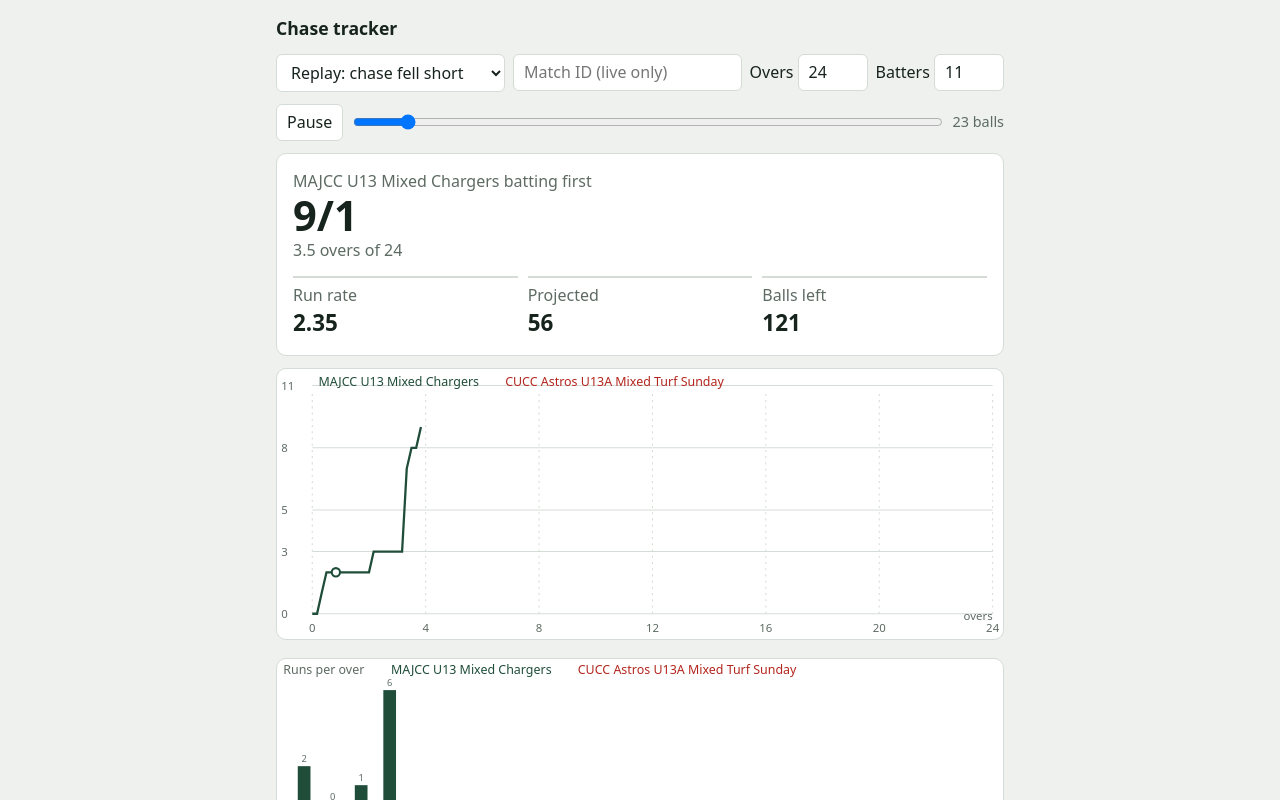
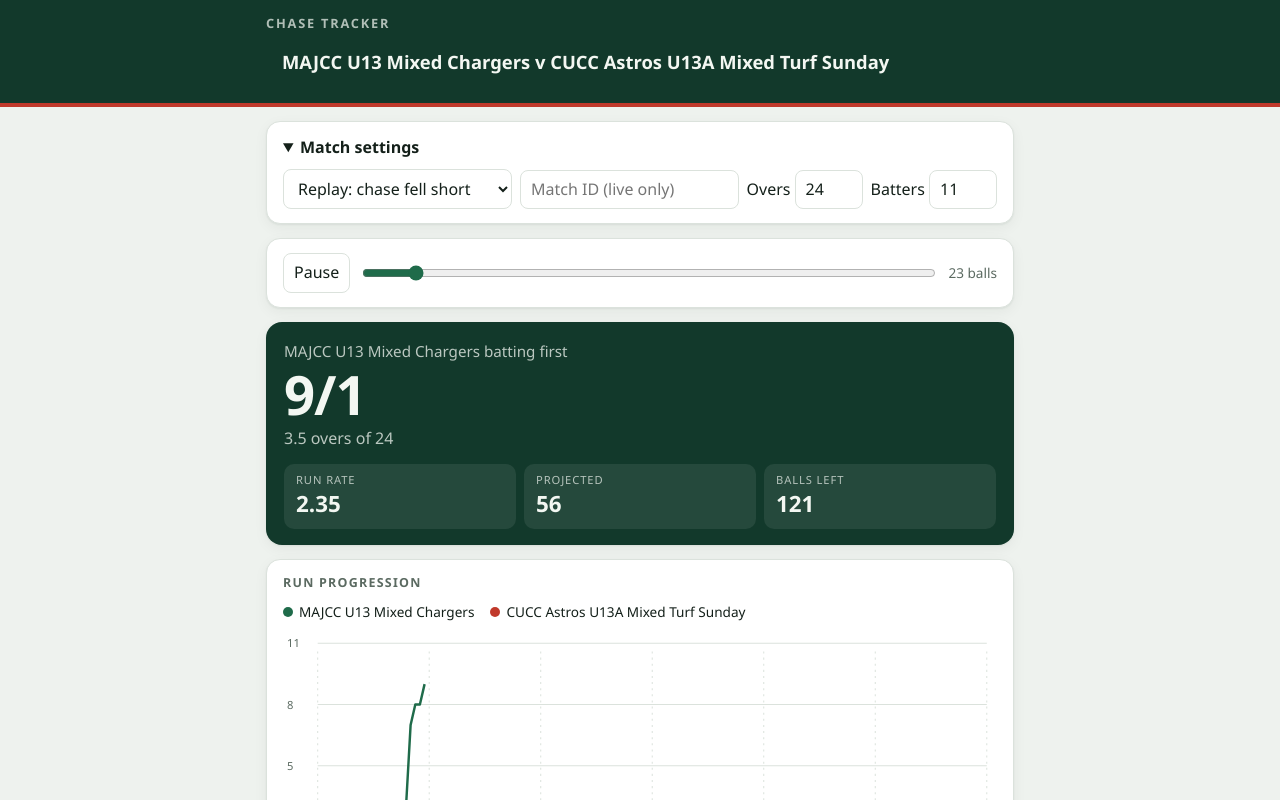
Before and after one commit to yonihersh-code/chase-tracker, a plain HTML site: page index.html in a window 1280 px wide. Both pictures are taken after a click on the button "Play". Shown: the top 800 px of the page. Drawn offline with Linux system fonts and the light colour scheme.

Commit message:
Refactor HTML structure and update styles

```diff
--- a/index.html
+++ b/index.html
@@ -5,31 +5,51 @@
 <meta name="viewport" content="width=device-width, initial-scale=1">
 <title>Chase tracker</title>
 <style>
-:root{--bg:#eef1ee;--ink:#17231d;--mute:#5d6b63;--card:#fff;--line:#d5dcd6;--a:#1f4d3a;--b:#b3261e}
-@media(prefers-color-scheme:dark){:root{--bg:#101612;--ink:#e6ece7;--mute:#93a399;--card:#18211b;--line:#2b382f;--a:#6fc79a;--b:#ff8a80}}
+:root{--bg:#eef2ee;--ink:#14201a;--mute:#5b6a61;--card:#fff;--line:#dbe2dc;--a:#1f6b4a;--b:#c0392b;--hero:#12392b;--shadow:0 1px 2px rgba(20,32,26,.06),0 4px 14px rgba(20,32,26,.05)}
+@media(prefers-color-scheme:dark){:root{--bg:#0e1511;--ink:#e6ece7;--mute:#93a399;--card:#17201a;--line:#2a372e;--a:#6fc79a;--b:#ff8a80;--hero:#0b2a1f;--shadow:none}}
 *{box-sizing:border-box}
-body{margin:0;background:var(--bg);color:var(--ink);font:16px/1.45 system-ui,sans-serif;font-variant-numeric:tabular-nums}
-main{max-width:760px;margin:0 auto;padding:16px}
-h1{font-size:1.1rem;margin:0 0 12px}
-.bar{display:flex;flex-wrap:wrap;gap:8px;align-items:center;margin-bottom:12px}
-input,select,button{font:inherit;padding:6px 10px;border:1px solid var(--line);background:var(--card);color:var(--ink);border-radius:6px}
-button{cursor:pointer}button:focus-visible,input:focus-visible,select:focus-visible{outline:2px solid var(--a);outline-offset:1px}
-#id{flex:1;min-width:220px}#lim,#bat{width:70px}
-.hero{background:var(--card);border:1px solid var(--line);border-radius:10px;padding:16px;margin-bottom:12px}
-.big{font-size:2.6rem;font-weight:700;line-height:1.1}
-.sub{color:var(--mute)}
-.grid{display:grid;grid-template-columns:repeat(auto-fit,minmax(130px,1fr));gap:10px;margin-top:14px}
-.grid div{border-top:2px solid var(--line);padding-top:6px}
-.grid b{display:block;font-size:1.4rem}
-.hot{color:var(--b)}.ok{color:var(--a)}
-svg{width:100%;height:auto;background:var(--card);border:1px solid var(--line);border-radius:10px;margin-bottom:12px}
-.note{font-size:.9rem;color:var(--mute)}
-#rp{display:none;gap:8px;align-items:center;margin-bottom:12px}#rp input[type=range]{flex:1;padding:0}
+body{margin:0;background:var(--bg);color:var(--ink);font:16px/1.45 "Avenir Next","Segoe UI",system-ui,sans-serif;font-variant-numeric:tabular-nums}
+.top{background:var(--hero);color:#f3f7f2;border-bottom:4px solid var(--b)}
+.top div{max-width:780px;margin:0 auto;padding:14px 16px}
+h1{font-size:.8rem;letter-spacing:.14em;text-transform:uppercase;margin:0;opacity:.7;font-weight:600}
+#vs{font-size:1.15rem;font-weight:700;margin-top:2px}
+main{max-width:780px;margin:0 auto;padding:14px 16px 40px;display:grid;gap:14px}
+.card{background:var(--card);border:1px solid var(--line);border-radius:14px;padding:14px 16px;box-shadow:var(--shadow)}
+.card h2{font-size:.78rem;letter-spacing:.1em;text-transform:uppercase;color:var(--mute);margin:0 0 10px;font-weight:700}
+summary{cursor:pointer;font-weight:600}
+.bar{display:flex;flex-wrap:wrap;gap:8px;align-items:center;margin-top:10px}
+input,select,button{font:inherit;padding:7px 10px;border:1px solid var(--line);background:var(--card);color:var(--ink);border-radius:8px}
+button{cursor:pointer}button:focus-visible,input:focus-visible,select:focus-visible,summary:focus-visible{outline:2px solid var(--a);outline-offset:2px}
+#id{flex:1;min-width:200px}#lim,#bat{width:68px}
+#rp{display:none;gap:10px;align-items:center}#rp input[type=range]{flex:1;padding:0;accent-color:var(--a)}
+.hero{background:var(--hero);color:#f3f7f2;border-radius:16px;padding:18px 18px 16px;box-shadow:var(--shadow)}
+#head{opacity:.75;font-size:.95rem}
+.big{font-size:clamp(2.2rem,9vw,3.4rem);font-weight:800;letter-spacing:-.02em;line-height:1.05;margin:4px 0}
+#sub{opacity:.75}
+.chips{display:grid;grid-template-columns:repeat(auto-fit,minmax(120px,1fr));gap:8px;margin-top:14px}
+.chip{background:rgba(255,255,255,.08);border-radius:10px;padding:8px 12px}
+.chip span{display:block;font-size:.7rem;letter-spacing:.08em;text-transform:uppercase;opacity:.7}
+.chip b{font-size:1.4rem}.hot{color:#ff9d92}.ok{color:#8fe0b0}
+.lg{display:flex;flex-wrap:wrap;gap:4px 16px;font-size:.85rem;margin-bottom:6px}
+.lg i{display:inline-block;width:10px;height:10px;border-radius:50%;margin-right:6px}
+svg{width:100%;height:auto;display:block}
+.seg{display:flex;gap:6px;flex-wrap:wrap;margin-bottom:10px}
+.seg button[aria-pressed=true]{background:var(--a);color:#fff;border-color:var(--a)}
+.sc{overflow-x:auto}
+table{width:100%;border-collapse:collapse;font-size:.92rem}
+th,td{padding:6px 8px;text-align:right;white-space:nowrap;border-bottom:1px solid var(--line)}
+th:first-child,td:first-child{text-align:left}
+th{font-size:.72rem;letter-spacing:.06em;text-transform:uppercase;color:var(--mute);font-weight:600}
+td small{color:var(--mute)}
+h3{font-size:.95rem;margin:14px 0 4px}
+.note{font-size:.85rem;color:var(--mute)}
+@media(max-width:480px){.card{padding:12px}}
 </style>
 </head>
 <body>
+<header class="top"><div><h1>Chase tracker</h1><div id="vs">Pick a replay or go live</div></div></header>
 <main>
-<h1>Chase tracker</h1>
+<details class="card" open><summary>Match settings</summary>
 <div class="bar">
   <select id="mode" aria-label="Mode">
     <option value="fixtures/chase-fell-short.json">Replay: chase fell short</option>
@@ -39,34 +59,68 @@ svg{width:100%;height:auto;background:var(--card);border:1px solid var(--line);b
   <input id="id" placeholder="Match ID (live only)" aria-label="Match ID">
   <label>Overs <input id="lim" type="number" min="1" value="24"></label>
   <label>Batters <input id="bat" type="number" min="2" max="11" value="11"></label>
-</div>
-<div id="rp"><button id="play">Play</button><input id="pos" type="range" min="0" value="0" aria-label="Replay position"><span id="pl" class="note"></span></div>
-<div class="hero" aria-live="polite"><div id="head" class="sub"></div><div id="big" class="big"></div><div id="sub" class="sub"></div><div class="grid" id="grid"></div></div>
-<svg id="worm" viewBox="0 0 700 260" role="img" aria-label="Runs by ball, both innings"></svg>
-<svg id="mh" viewBox="0 0 700 164" role="img" aria-label="Runs per over, latest innings"></svg>
+</div></details>
+<div id="rp" class="card"><button id="play">Play</button><input id="pos" type="range" min="0" value="0" aria-label="Replay position"><span id="pl" class="note"></span></div>
+<section class="hero" aria-live="polite"><div id="head"></div><div id="big" class="big"></div><div id="sub"></div><div class="chips" id="grid"></div></section>
+<section class="card"><h2>Run progression</h2><div class="lg"></div><svg id="worm" viewBox="0 0 700 260" role="img" aria-label="Runs by ball, both innings"></svg></section>
+<section class="card"><h2>Runs per over</h2><div class="lg"></div><svg id="mh" viewBox="0 0 700 164" role="img" aria-label="Runs per over, both innings"></svg></section>
+<section class="card"><h2>Team comparison</h2><div class="sc" id="cmp"></div><p class="note">Each column is that team's batting. Extras are what the bowling side gave away.</p></section>
+<section class="card"><h2>Players</h2><div class="seg" id="seg"></div><div class="sc" id="bat-t"></div><h3 id="bw-h"></h3><div class="sc" id="bwl-t"></div></section>
 <p class="note" id="msg"></p>
 </main>
 <script>
 const API='https://grassrootsapiproxy.cricket.com.au/scores/matches/';
 const $=id=>document.getElementById(id);
-let full=null,timer=null,poll=null;
-
+let full=null,timer=null,poll=null,sel=0,cur=null;
+const esc=t=>String(t).replace(/[&<>]/g,c=>({'&':'&amp;','<':'&lt;','>':'&gt;'}[c]));
+const ovs=n=>Math.floor(n/6)+'.'+n%6;
+const tot=b=>b.runsBat+b.wides+b.noBalls+b.legByes+b.byes+b.penaltyRuns;
 // Balls count towards the over unless they are a wide or no-ball in the FINAL over (rebowled there).
 // RULE: confirm against more final-over samples. Only this function encodes it.
 const counts=(b,lim)=>!(b.overNumber===lim-1&&(b.wides||b.noBalls));
-function series(balls,lim){let n=0;return balls.map(b=>{if(counts(b,lim))n++;return{n,r:b.progressRuns,w:b.progressWickets,o:b.overNumber}})}
-const esc=t=>String(t).replace(/[&<>]/g,c=>({'&':'&amp;','<':'&lt;','>':'&gt;'}[c]));
-const ovs=n=>Math.floor(n/6)+'.'+n%6;
+function series(balls,lim){let n=0;return balls.map(b=>{if(counts(b,lim))n++;return{n,r:b.progressRuns,w:b.progressWickets}})}
+
+function teamStats(balls,lim){
+  const ph=Math.ceil(lim/4),o={n:0,dots:0,f:0,s:0,wd:0,nb:0,bye:0,best:0,pr:[0,0,0,0],pw:[0,0,0,0]};let st=0,pw=0;
+  for(const b of balls){
+    const c=counts(b,lim),t=tot(b),p=Math.min(3,Math.floor(b.overNumber/ph));
+    if(c)o.n++;
+    if(c&&t===0){o.dots++;st++;o.best=Math.max(o.best,st)}else if(t>0)st=0;
+    if(b.runsBat===4)o.f++;if(b.runsBat===6)o.s++;
+    if(b.wides)o.wd++;if(b.noBalls)o.nb++;o.bye+=b.byes+b.legByes;
+    o.pr[p]+=t;o.pw[p]+=b.progressWickets-pw;pw=b.progressWickets;
+  }
+  const l=balls[balls.length-1];o.runs=l?l.progressRuns:0;o.wk=l?l.progressWickets:0;o.ph=ph;return o;
+}
+function players(balls,lim){
+  const B=new Map(),W=new Map();
+  const bt=(id,nm)=>{if(!id)return null;if(!B.has(id))B.set(id,{nm,r:0,b:0,d:0,f:0,s:0,out:''});return B.get(id)};
+  for(const x of balls){
+    const s=bt(x.strikerParticipantId,x.strikerShortName);bt(x.nonStrikerParticipantId,x.nonStrikerShortName);
+    if(s){s.r+=x.runsBat;if(!x.wides){s.b++;if(x.runsBat===0)s.d++}if(x.runsBat===4)s.f++;if(x.runsBat===6)s.s++}
+    if(x.dismissedParticipantId){const d=bt(x.dismissedParticipantId,'Batter');if(d)d.out=x.dismissalType||'out'}
+    const id=x.bowlerParticipantId;if(!id)continue;
+    if(!W.has(id))W.set(id,{nm:x.bowlerShortName,n:0,r:0,w:0,d:0,wd:0,nb:0});
+    const w=W.get(id),c=counts(x,lim),ch=x.runsBat+x.wides+x.noBalls;
+    if(c)w.n++;w.r+=ch;if(c&&ch===0)w.d++;if(x.wides)w.wd++;if(x.noBalls)w.nb++;
+    if(x.dismissalType&&x.dismissalType!=='Run Out')w.w++;
+  }
+  return{bat:[...B.values()],bowl:[...W.values()]};
+}
+const pc=(a,b)=>b?Math.round(100*a/b)+'%':'-';
+const tbl=(h,rows)=>`<table><thead><tr>${h.map(x=>`<th>${x}</th>`).join('')}</tr></thead><tbody>${rows.map(r=>`<tr>${r.map(x=>`<td>${x}</td>`).join('')}</tr>`).join('')}</tbody></table>`;
 
 function render(inns){
+  cur=inns;
   const lim=+$('lim').value||24,out=(+$('bat').value||11)-1,[i1,i2]=[...inns].sort((a,b)=>a.inningsOrder-b.inningsOrder);
   const T=full?.teams||[],nm=id=>T.find(t=>t.id===id)?.displayName,
     n1=nm(i1?.battingTeamId)||'First innings',
     n2=nm(i2?.battingTeamId)||T.find(t=>t.id!==i1?.battingTeamId)?.displayName||'Chase';
-  const s1=series(i1?.balls||[],lim),s2=series(i2?.balls||[],lim);
-  const L=a=>a[a.length-1];
+  const s1=series(i1?.balls||[],lim),s2=series(i2?.balls||[],lim),L=a=>a[a.length-1];
+  $('vs').textContent=T.length?`${n1} v ${n2}`:'Pick a replay or go live';
   let head='',big='',sub='',cells=[];
-  const cell=(k,v,c='')=>cells.push(`<div><span class="sub">${k}</span><b class="${c}">${v}</b></div>`);
+  const cell=(k,v,c='')=>cells.push(`<div class="chip"><span>${k}</span><b class="${c}">${v}</b></div>`);
+  $('msg').textContent='';
   if(!s1.length){head='Waiting for first ball'}
   else if(!s2.length){
     const x=L(s1),crr=x.n?x.r*6/x.n:0;
@@ -82,28 +136,51 @@ function render(inns){
       cell('Required rate',rrr.toFixed(2),rrr>crr?'hot':'ok');cell('Current rate',crr.toFixed(2));
       cell('Runs per wicket in hand',(need/Math.max(1,out-x.w)).toFixed(1));cell('Rate gap',(rrr-crr>0?'+':'')+(rrr-crr).toFixed(2),rrr>crr?'hot':'ok');
       cell('Projected',Math.round(crr*lim))}
-    if(i2.balls.some(b=>b.overNumber===lim-1))$('msg').textContent='Final over: wides and no-balls are not counted as balls.';else $('msg').textContent='';
+    if(i2.balls.some(b=>b.overNumber===lim-1))$('msg').textContent='Final over: wides and no-balls are not counted as balls.';
   }
   $('head').textContent=head;$('big').textContent=big;$('sub').textContent=sub;$('grid').innerHTML=cells.join('');
-  worm(s1,s2,lim,n1,n2);mh(i1?.balls||[],i2?.balls||[],n1,n2);
+  document.querySelectorAll('.lg').forEach(e=>e.innerHTML=`<span><i style="background:var(--a)"></i>${esc(n1)}</span>`+(s2.length||T.length?`<span><i style="background:var(--b)"></i>${esc(n2)}</span>`:''));
+  worm(s1,s2,lim);mh(i1?.balls||[],i2?.balls||[],lim);stats(i1,i2,n1,n2,lim);
 }
-function worm(s1,s2,lim,n1,n2){
+function worm(s1,s2,lim){
   const W=700,H=260,p=34,mx=Math.max(10,...[...s1,...s2].map(d=>d.r))*1.08,X=n=>p+(W-p-10)*n/(lim*6),Y=r=>H-24-(H-44)*r/mx;
-  const path=(s,c)=>s.length?`<polyline fill="none" stroke="${c}" stroke-width="2.2" points="${X(0)},${Y(0)} ${s.map(d=>X(d.n).toFixed(1)+','+Y(d.r).toFixed(1)).join(' ')}"/>`:'';
-  const wk=(s,c)=>s.filter((d,i)=>i&&d.w>s[i-1].w).map(d=>`<circle cx="${X(d.n)}" cy="${Y(d.r)}" r="4" fill="var(--card)" stroke="${c}" stroke-width="2"/>`).join('');
+  const path=(s,c)=>s.length?`<polyline fill="none" stroke="${c}" stroke-width="2.4" stroke-linejoin="round" points="${X(0)},${Y(0)} ${s.map(d=>X(d.n).toFixed(1)+','+Y(d.r).toFixed(1)).join(' ')}"/>`:'';
+  const wk=(s,c)=>s.filter((d,i)=>i&&d.w>s[i-1].w).map(d=>`<circle cx="${X(d.n)}" cy="${Y(d.r)}" r="4.5" fill="var(--card)" stroke="${c}" stroke-width="2"/>`).join('');
   let g='';for(let k=0;k<=4;k++){const r=Math.round(mx*k/4);g+=`<line x1="${p}" x2="${W-10}" y1="${Y(r)}" y2="${Y(r)}" stroke="var(--line)"/><text x="4" y="${Y(r)+4}" font-size="11" fill="var(--mute)">${r}</text>`}
   const st=lim>30?10:lim>16?4:2;
   for(let o=0;o<=lim;o+=st)g+=`<line x1="${X(o*6)}" x2="${X(o*6)}" y1="${Y(0)}" y2="${Y(mx)}" stroke="var(--line)" stroke-dasharray="2 4"/><text x="${X(o*6)}" y="${H-6}" font-size="11" fill="var(--mute)" text-anchor="middle">${o}</text>`;
   g+=`<text x="${W-10}" y="${H-18}" font-size="11" fill="var(--mute)" text-anchor="end">overs</text>`;
-  $('worm').innerHTML=g+path(s1,'var(--a)')+path(s2,'var(--b)')+wk(s1,'var(--a)')+wk(s2,'var(--b)')+`<text x="${p+6}" y="16" font-size="12" fill="var(--a)">${esc(n1)}</text><text x="${p+30+n1.length*6.5}" y="16" font-size="12" fill="var(--b)">${esc(n2)}</text>`;
+  $('worm').innerHTML=g+path(s1,'var(--a)')+path(s2,'var(--b)')+wk(s1,'var(--a)')+wk(s2,'var(--b)');
 }
-function mh(b1,b2,n1,n2){
-  const lim=+$('lim').value||24,W=700,bw=(W-40)/lim,half=(bw-3)/2,st=lim>16?2:1;
-  const tally=balls=>{const per={};balls.forEach(b=>per[b.overNumber]=(per[b.overNumber]||0)+b.runsBat+b.wides+b.noBalls+b.legByes+b.byes+b.penaltyRuns);return per};
+function mh(b1,b2,lim){
+  const W=700,bw=(W-40)/lim,half=(bw-3)/2,st=lim>16?2:1;
+  const tally=balls=>{const per={};balls.forEach(b=>per[b.overNumber]=(per[b.overNumber]||0)+tot(b));return per};
   const p1=tally(b1),p2=tally(b2),m=Math.max(6,...Object.values(p1),...Object.values(p2));
-  const bars=(per,off,c)=>Object.keys(per).map(k=>{const h=110*per[k]/m,x=20+k*bw+off;return`<rect x="${x}" y="${140-h}" width="${half}" height="${h}" fill="${c}"/><text x="${x+half/2}" y="${136-h}" font-size="9" text-anchor="middle" fill="var(--mute)">${per[k]}</text>`}).join('');
+  const bars=(per,off,c)=>Object.keys(per).map(k=>{const h=118*per[k]/m,x=20+k*bw+off;return`<rect x="${x}" y="${140-h}" width="${half}" height="${h}" rx="2" fill="${c}"/><text x="${x+half/2}" y="${136-h}" font-size="9" text-anchor="middle" fill="var(--mute)">${per[k]}</text>`}).join('');
   let ax='';for(let k=0;k<lim;k+=st)ax+=`<text x="${20+k*bw+bw/2-1.5}" y="157" font-size="10" text-anchor="middle" fill="var(--mute)">${k+1}</text>`;
-  $('mh').innerHTML=`<text x="6" y="14" font-size="12" fill="var(--mute)">Runs per over</text><text x="110" y="14" font-size="12" fill="var(--a)">${esc(n1)}</text><text x="${134+n1.length*6.5}" y="14" font-size="12" fill="var(--b)">${esc(n2)}</text>`+ax+bars(p1,0,'var(--a)')+bars(p2,half,'var(--b)');
+  $('mh').innerHTML=ax+bars(p1,0,'var(--a)')+bars(p2,half,'var(--b)');
+}
+function stats(i1,i2,n1,n2,lim){
+  const ins=[[i1,n1],[i2,n2]].filter(([i])=>i&&i.balls.length),has=ins.length;
+  if(!has){$('cmp').innerHTML='<p class="note">No balls yet.</p>';$('seg').innerHTML='';$('bat-t').innerHTML=$('bwl-t').innerHTML='';$('bw-h').textContent='';return}
+  const S=ins.map(([i])=>teamStats(i.balls,lim)),r=[];
+  const add=(k,f)=>r.push([k,...S.map(f)]);
+  add('Score',s=>`${s.runs}/${s.wk}`);add('Overs',s=>ovs(s.n));
+  add('Run rate',s=>s.n?(s.runs*6/s.n).toFixed(2):'-');
+  add('Dot balls',s=>`${pc(s.dots,s.n)} <small>(${s.dots})</small>`);
+  add('Longest dot run',s=>s.best+' balls');
+  add('Fours / sixes',s=>`${s.f} / ${s.s}`);
+  add('Runs in boundaries',s=>pc(4*s.f+6*s.s,s.runs));
+  add('Wides / no-balls',s=>`${s.wd} / ${s.nb}`);add('Byes and leg byes',s=>s.bye);
+  for(let p=0;p<4;p++){const a=p*S[0].ph+1,b=Math.min(lim,(p+1)*S[0].ph);add(`Overs ${a}-${b}`,s=>`${s.pr[p]} <small>(${s.pw[p]} wkt)</small>`)}
+  $('cmp').innerHTML=tbl(['',...ins.map(([,n])=>esc(n))],r);
+  if(!sel||!ins.some(([i])=>i.inningsOrder===sel))sel=ins[ins.length-1][0].inningsOrder;
+  $('seg').innerHTML=ins.map(([i,n])=>`<button aria-pressed="${i.inningsOrder===sel}" data-i="${i.inningsOrder}">${esc(n)} batting</button>`).join('');
+  document.querySelectorAll('#seg button').forEach(b=>b.onclick=()=>{sel=+b.dataset.i;render(cur)});
+  const [ci,cn]=ins.find(([i])=>i.inningsOrder===sel),other=ci===i1?n2:n1,P=players(ci.balls,lim);
+  $('bat-t').innerHTML=tbl(['Batter','R','B','4s','6s','SR','Dot %'],P.bat.map(x=>[esc(x.nm)+(x.out?` <small>${esc(x.out)}</small>`:' <small>not out</small>'),x.r,x.b,x.f,x.s,x.b?(100*x.r/x.b).toFixed(0):'-',pc(x.d,x.b)]));
+  $('bw-h').textContent=`Bowling: ${other}`;
+  $('bwl-t').innerHTML=tbl(['Bowler','O','R','W','Econ','Dot %','Wd','Nb'],P.bowl.map(x=>[esc(x.nm),ovs(x.n),x.r,x.w,x.n?(x.r*6/x.n).toFixed(1):'-',pc(x.d,x.n),x.wd,x.nb]));
 }
 
 // Replay: reveal the combined ball sequence a ball at a time.
@@ -111,7 +188,7 @@ function slice(p){const [a,b]=[...full.innings].sort((x,y)=>x.inningsOrder-y.inn
   return[{inningsOrder:1,battingTeamId:a.battingTeamId,balls:a.balls.slice(0,Math.min(p,n1))},{inningsOrder:2,battingTeamId:p>n1?b?.battingTeamId:undefined,balls:b?b.balls.slice(0,Math.max(0,p-n1)):[]}]}
 function stop(){clearInterval(timer);timer=null;$('play').textContent='Play'}
 async function load(){
-  stop();clearInterval(poll);const m=$('mode').value;$('msg').textContent='';
+  stop();clearInterval(poll);const m=$('mode').value;$('msg').textContent='';sel=0;
   try{
     if(m==='live'){
       $('rp').style.display='none';
```
